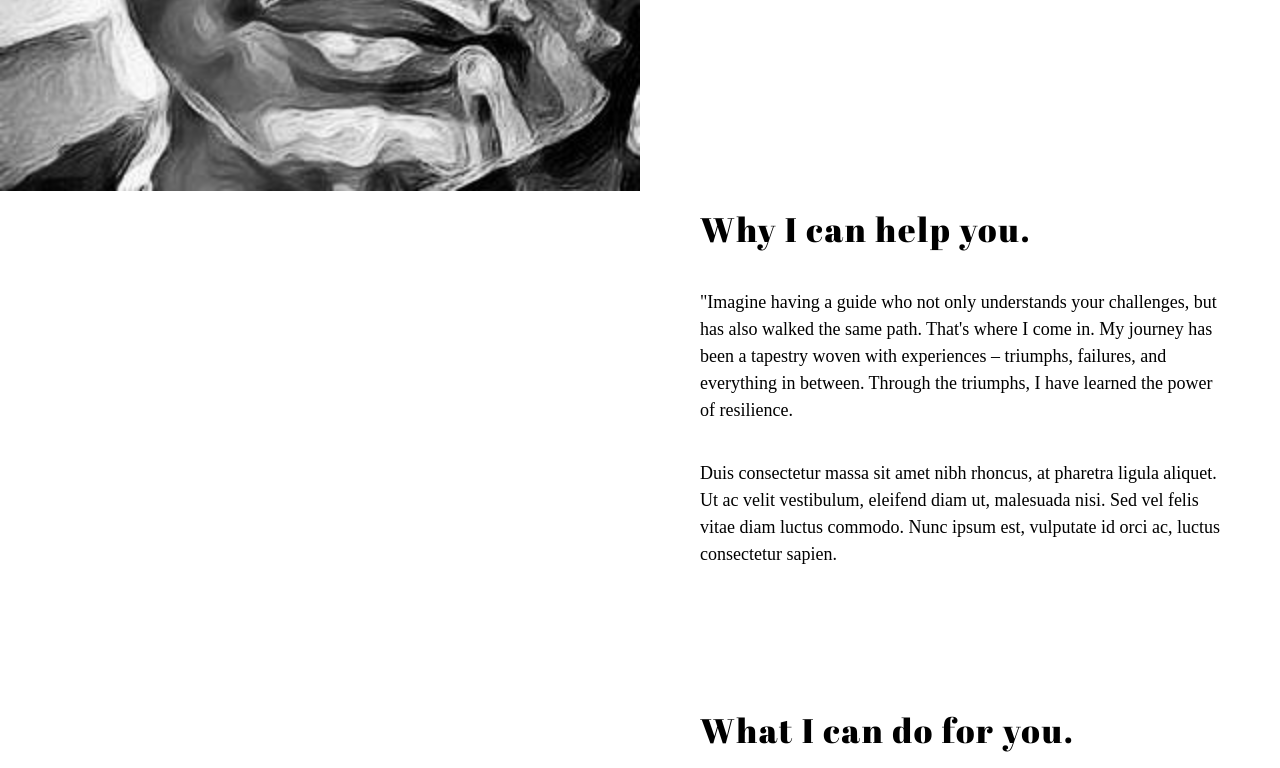
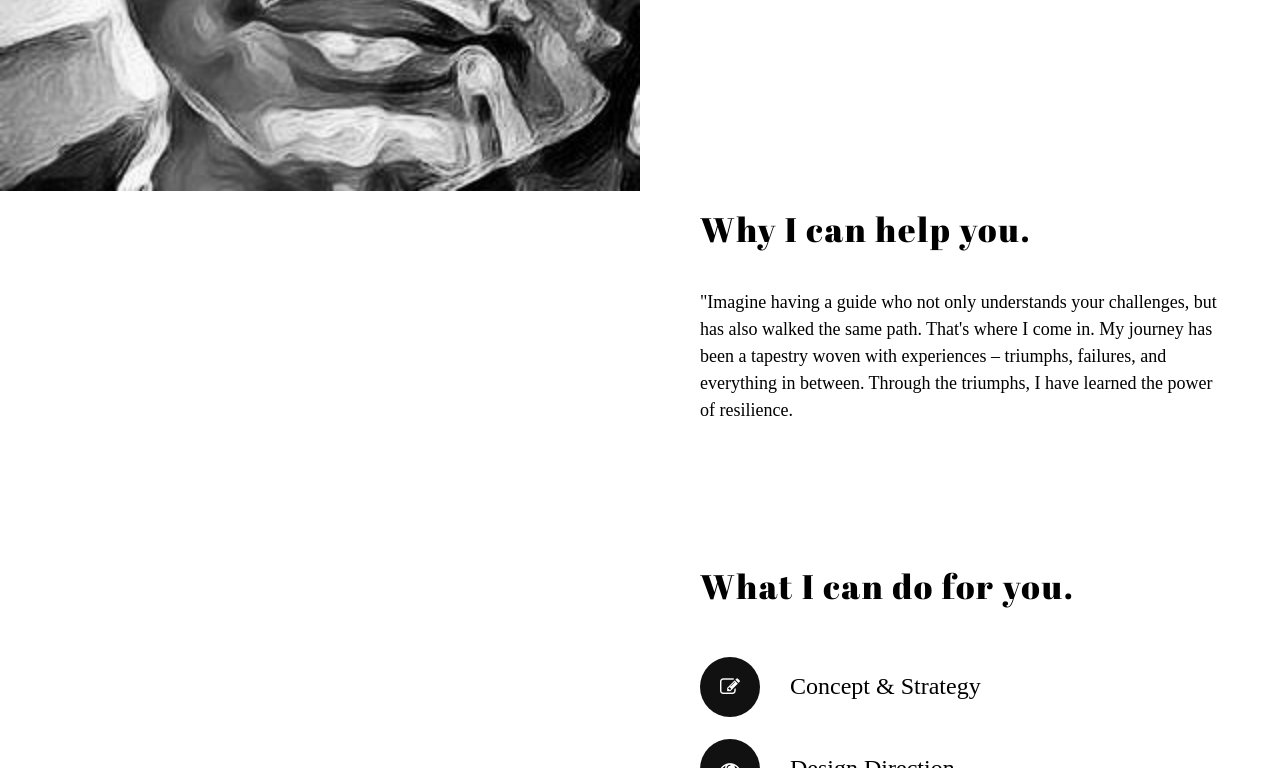
Before and after one commit to novaldaud/NovalDaud.github.io, a plain HTML site: page index.html in a window 1280 px wide. Shown: the part 609-1377 px from the top of the page. Drawn offline with Linux system fonts and the light colour scheme; a web font is replaced by a local one.

Commit message:
Update index.html

```diff
--- a/index.html
+++ b/index.html
@@ -109,7 +109,7 @@
 
                     <p class="scroll-animated-from-right">"Imagine having a guide who not only understands your challenges, but has also walked the same path. That's where I come in. My journey has been a tapestry woven with experiences – triumphs, failures, and everything in between. Through the triumphs, I have learned the power of resilience.</p>
 
-                    <p class="scroll-animated-from-right">Duis consectetur massa sit amet nibh rhoncus, at pharetra ligula aliquet. Ut ac velit vestibulum, eleifend diam ut, malesuada nisi. Sed vel felis vitae diam luctus commodo. Nunc ipsum est, vulputate id orci ac, luctus consectetur sapien.</p>
+
 
 
                 </section>
```
